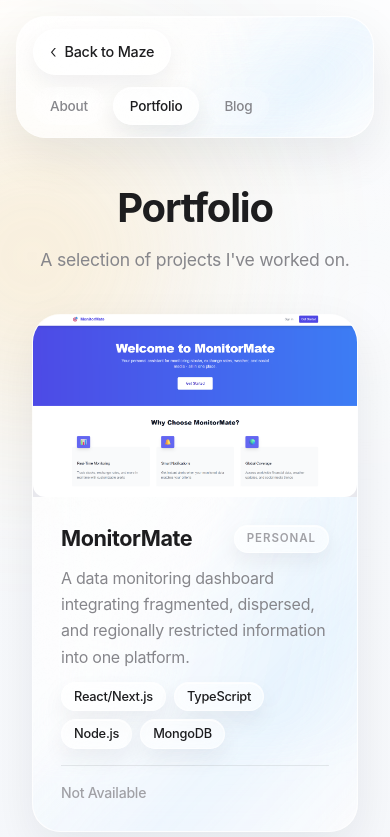
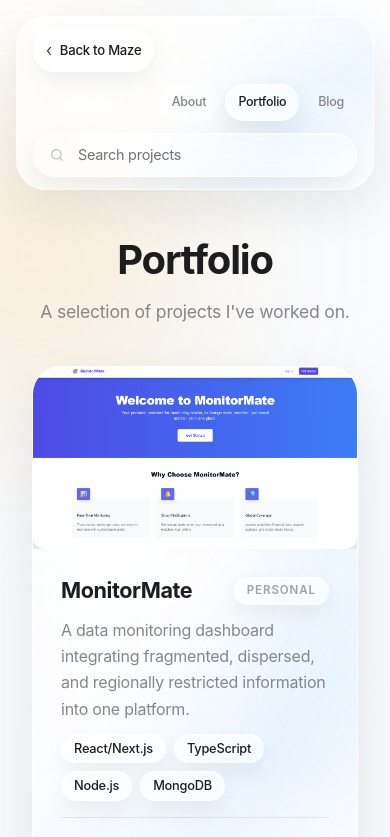
Before and after one commit to kdpkst/personal-website, a React (Vite) app: page /portfolio in a window 390 px wide. Shown: the top 837 px of the page. Built offline with nearby package versions, Linux system fonts and the light colour scheme.

Commit message:
add a search bar  & search logic

```diff
--- a/src/components/common/PageLayout.tsx
+++ b/src/components/common/PageLayout.tsx
@@ -6,6 +6,9 @@
   subtitle?: string;
   children: ReactNode;
   accentColor?: string;
+  searchValue?: string;
+  searchPlaceholder?: string;
+  onSearchChange?: (value: string) => void;
 }
 
 const navItems = [
@@ -19,9 +22,13 @@
   subtitle,
   children,
   accentColor = "#8eb7ff",
+  searchValue = "",
+  searchPlaceholder = "Search",
+  onSearchChange,
 }: PageLayoutProps) {
   const navigate = useNavigate();
   const location = useLocation();
+  const showSearch = typeof onSearchChange === "function";
   const pageShellStyle = {
     "--page-accent": accentColor,
   } as CSSProperties;
@@ -45,17 +52,46 @@
       </div>
 
       <div className="sticky top-0 z-[100] px-4 pt-4 sm:px-6 md:pt-5">
-        <nav className="liquid-glass mx-auto flex max-w-[1240px] flex-col gap-3 overflow-hidden rounded-[30px] border border-white/50 bg-white/55 px-4 py-3 shadow-[0_18px_48px_rgba(15,23,42,0.08),inset_0_1px_0_rgba(255,255,255,0.85)] backdrop-blur-2xl sm:flex-row sm:items-center sm:justify-between sm:px-6">
+        {showSearch ? (
+          <nav className="liquid-glass mx-auto flex max-w-[1240px] flex-wrap items-center gap-3 overflow-hidden rounded-[30px] border border-white/50 bg-white/55 px-4 py-3 shadow-[0_18px_48px_rgba(15,23,42,0.08),inset_0_1px_0_rgba(255,255,255,0.85)] backdrop-blur-2xl sm:px-6 md:grid md:grid-cols-[max-content_minmax(340px,1fr)_max-content] md:items-center md:gap-4">
             <button
-            className="inline-flex w-fit items-center gap-2 rounded-full border border-white/45 bg-white/38 px-4 py-2 text-[0.9rem] font-medium text-text-primary shadow-[0_10px_24px_rgba(15,23,42,0.06),inset_0_1px_0_rgba(255,255,255,0.8)] backdrop-blur-xl transition-[transform,background-color,box-shadow] duration-200 hover:-translate-y-0.5 hover:bg-white/54"
+              className="inline-flex w-fit shrink-0 items-center gap-2 rounded-full border border-white/45 bg-white/38 px-3 py-2 text-[0.82rem] font-medium text-text-primary shadow-[0_10px_24px_rgba(15,23,42,0.06),inset_0_1px_0_rgba(255,255,255,0.8)] backdrop-blur-xl transition-[transform,background-color,box-shadow] duration-200 hover:-translate-y-0.5 hover:bg-white/54 sm:px-4 sm:text-[0.9rem] md:justify-self-start"
               onClick={() => navigate("/")}
               id="back-to-maze"
             >
-            <span className="text-[1.15rem] font-light">{"\u2039"}</span>
+              <span className="text-[1.05rem] font-light sm:text-[1.15rem]">
+                {"\u2039"}
+              </span>
               <span>Back to Maze</span>
             </button>
 
-          <div className="flex flex-wrap items-center gap-2 sm:justify-end">
+            <label className="order-3 relative block basis-full md:order-2 md:basis-auto md:w-full md:min-w-[300px] md:max-w-[750px] md:justify-self-center">
+              <span className="pointer-events-none absolute inset-y-0 left-4 flex items-center text-[rgba(29,29,31,0.74)]">
+                <svg
+                  aria-hidden="true"
+                  viewBox="0 0 24 24"
+                  fill="none"
+                  stroke="currentColor"
+                  strokeWidth="1.8"
+                  strokeLinecap="round"
+                  strokeLinejoin="round"
+                  className="h-4 w-4"
+                >
+                  <circle cx="11" cy="11" r="7" />
+                  <path d="m20 20-3.5-3.5" />
+                </svg>
+              </span>
+              <input
+                type="search"
+                value={searchValue}
+                onChange={(event) => onSearchChange(event.target.value)}
+                placeholder={searchPlaceholder}
+                aria-label={searchPlaceholder}
+                className="h-11 w-full rounded-full border border-white/45 bg-white/38 pl-11 pr-4 text-[0.9rem] text-text-primary shadow-[0_10px_24px_rgba(15,23,42,0.06),inset_0_1px_0_rgba(255,255,255,0.8)] backdrop-blur-xl outline-none transition-[border-color,background-color,box-shadow] duration-200 placeholder:text-[rgba(29,29,31,0.62)] focus:border-white/60 focus:bg-white/48 focus:shadow-[0_10px_26px_rgba(15,23,42,0.08),inset_0_1px_0_rgba(255,255,255,0.88)]"
+              />
+            </label>
+
+            <div className="order-2 ml-auto flex shrink-0 items-center justify-end gap-1.5 sm:gap-2 md:order-3 md:ml-0 md:flex-nowrap">
               {navItems.map((item) => {
                 const isActive =
                   item.route === "/blog"
@@ -66,7 +102,7 @@
                   <button
                     key={item.route}
                     onClick={() => navigate(item.route)}
-                  className={`rounded-full border px-4 py-2 text-[0.85rem] font-medium backdrop-blur-xl transition-[transform,background-color,box-shadow,color] duration-200 ${
+                    className={`rounded-full border px-3 py-2 text-[0.78rem] font-medium backdrop-blur-xl transition-[transform,background-color,box-shadow,color] duration-200 sm:px-4 sm:text-[0.85rem] ${
                       isActive
                         ? "border-white/55 bg-white/62 text-text-primary shadow-[0_10px_22px_rgba(15,23,42,0.08),inset_0_1px_0_rgba(255,255,255,0.86)]"
                         : "border-transparent bg-white/18 text-text-secondary hover:-translate-y-0.5 hover:border-white/35 hover:bg-white/42 hover:text-text-primary hover:shadow-[0_10px_22px_rgba(15,23,42,0.06)]"
@@ -79,6 +115,44 @@
               })}
             </div>
           </nav>
+        ) : (
+          <nav className="liquid-glass mx-auto flex max-w-[1240px] items-center justify-between gap-3 overflow-hidden rounded-[30px] border border-white/50 bg-white/55 px-4 py-3 shadow-[0_18px_48px_rgba(15,23,42,0.08),inset_0_1px_0_rgba(255,255,255,0.85)] backdrop-blur-2xl sm:px-6">
+            <button
+              className="inline-flex shrink-0 items-center gap-2 rounded-full border border-white/45 bg-white/38 px-3 py-2 text-[0.82rem] font-medium text-text-primary shadow-[0_10px_24px_rgba(15,23,42,0.06),inset_0_1px_0_rgba(255,255,255,0.8)] backdrop-blur-xl transition-[transform,background-color,box-shadow] duration-200 hover:-translate-y-0.5 hover:bg-white/54 sm:px-4 sm:text-[0.9rem]"
+              onClick={() => navigate("/")}
+              id="back-to-maze"
+            >
+              <span className="text-[1.05rem] font-light sm:text-[1.15rem]">
+                {"\u2039"}
+              </span>
+              <span>Back to Maze</span>
+            </button>
+
+            <div className="flex shrink-0 items-center justify-end gap-1.5 sm:gap-2">
+              {navItems.map((item) => {
+                const isActive =
+                  item.route === "/blog"
+                    ? location.pathname.startsWith("/blog")
+                    : location.pathname === item.route;
+
+                return (
+                  <button
+                    key={item.route}
+                    onClick={() => navigate(item.route)}
+                    className={`rounded-full border px-3 py-2 text-[0.78rem] font-medium backdrop-blur-xl transition-[transform,background-color,box-shadow,color] duration-200 sm:px-4 sm:text-[0.85rem] ${
+                      isActive
+                        ? "border-white/55 bg-white/62 text-text-primary shadow-[0_10px_22px_rgba(15,23,42,0.08),inset_0_1px_0_rgba(255,255,255,0.86)]"
+                        : "border-transparent bg-white/18 text-text-secondary hover:-translate-y-0.5 hover:border-white/35 hover:bg-white/42 hover:text-text-primary hover:shadow-[0_10px_22px_rgba(15,23,42,0.06)]"
+                    }`}
+                    id={item.id}
+                  >
+                    {item.label}
+                  </button>
+                );
+              })}
+            </div>
+          </nav>
+        )}
       </div>
 
       <div className="mx-auto flex w-full max-w-[1180px] flex-1 flex-col px-5 md:px-8">
--- a/src/content/pages/portfolio.mdx
+++ b/src/content/pages/portfolio.mdx
@@ -2,10 +2,12 @@
 import Grid from "../../components/common/Grid";
 import Tag from "../../components/common/Tag";
 import TagList from "../../components/common/TagList";
+import { filterBySearchQuery } from "../../utils/search";
 
 export const portfolioPage = {
   ctaArrow: "\u2192",
   emptyStateLabel: "Not Available",
+  emptySearchLabel: "No projects matched your search.",
   actionLabels: {
     live_demo: "Live Demo",
     source_code: "Source Code",
@@ -111,9 +113,26 @@
   event.currentTarget.src = placeholderImagePath;
 };
 
+{(() => {
+  const filteredProjects = filterBySearchQuery(
+    projects,
+    props.searchQuery,
+    (project) => [
+      project.title,
+      project.description,
+      project.category,
+      ...project.tags,
+    ],
+  );
+
+  return (
     <div className="px-3 sm:px-4 md:px-6 lg:px-0">
-  <Grid columns={2} className="items-stretch gap-9 md:gap-12 lg:gap-6 xl:gap-10">
-    {projects.map((project) => {
+      {filteredProjects.length > 0 ? (
+        <Grid
+          columns={2}
+          className="items-stretch gap-9 md:gap-12 lg:gap-6 xl:gap-10"
+        >
+          {filteredProjects.map((project) => {
             const actions = projectActionKeys
               .map((key) => {
                 const href = project[key];
@@ -191,4 +210,16 @@
             );
           })}
         </Grid>
+      ) : (
+        <Card className="items-center text-center !p-10">
+          <h3 className="mb-2 text-[1.3rem] text-text-primary">
+            {portfolioPage.emptySearchLabel}
+          </h3>
+          <p className="text-text-secondary">
+            Try a different keyword for projects, tags, or categories.
+          </p>
+        </Card>
+      )}
     </div>
+  );
+})()}
--- a/src/pages/BlogHome.tsx
+++ b/src/pages/BlogHome.tsx
@@ -1,14 +1,21 @@
+import { useDeferredValue, useState } from 'react';
 import PageLayout from '../components/common/PageLayout';
 import BlogHomeContent from '../content/pages/blog-home.mdx';
 
 export default function BlogHome() {
+  const [searchQuery, setSearchQuery] = useState('');
+  const deferredSearchQuery = useDeferredValue(searchQuery);
+
   return (
     <PageLayout
       title="My Blog (TBC: Still in Dev)"
       subtitle="Thoughts on software engineering, UI design, and 3D."
       accentColor="#fd79a8"
+      searchValue={searchQuery}
+      searchPlaceholder="Search posts"
+      onSearchChange={setSearchQuery}
     >
-      <BlogHomeContent />
+      <BlogHomeContent searchQuery={deferredSearchQuery} />
     </PageLayout>
   );
 }
--- a/src/pages/Portfolio.tsx
+++ b/src/pages/Portfolio.tsx
@@ -1,14 +1,21 @@
+import { useDeferredValue, useState } from 'react';
 import PageLayout from '../components/common/PageLayout';
 import PortfolioContent from '../content/pages/portfolio.mdx';
 
 export default function Portfolio() {
+  const [searchQuery, setSearchQuery] = useState('');
+  const deferredSearchQuery = useDeferredValue(searchQuery);
+
   return (
     <PageLayout
       title="Portfolio"
       subtitle="A selection of projects I've worked on."
       accentColor="#fdcb6e"
+      searchValue={searchQuery}
+      searchPlaceholder="Search projects"
+      onSearchChange={setSearchQuery}
     >
-      <PortfolioContent />
+      <PortfolioContent searchQuery={deferredSearchQuery} />
     </PageLayout>
   );
 }
--- /dev/null
+++ b/src/utils/search.ts
@@ -0,0 +1,29 @@
+export function normalizeSearchQuery(value: string | null | undefined) {
+  return (value ?? "").trim().toLowerCase();
+}
+
+export function matchesSearchQuery(
+  query: string,
+  fields: Array<string | null | undefined>,
+) {
+  const normalizedQuery = normalizeSearchQuery(query);
+
+  if (!normalizedQuery) {
+    return true;
+  }
+
+  const searchableText = fields
+    .filter((field): field is string => typeof field === "string" && field.length > 0)
+    .join(" ")
+    .toLowerCase();
+
+  return searchableText.includes(normalizedQuery);
+}
+
+export function filterBySearchQuery<T>(
+  items: T[],
+  query: string,
+  getFields: (item: T) => Array<string | null | undefined>,
+) {
+  return items.filter((item) => matchesSearchQuery(query, getFields(item)));
+}
```
Also changed, not shown: src/content/pages/blog-home.mdx (+22 -1 lines). Lines whose indentation alone changed are shown as unchanged.
